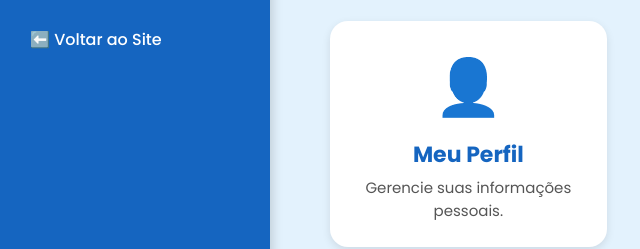
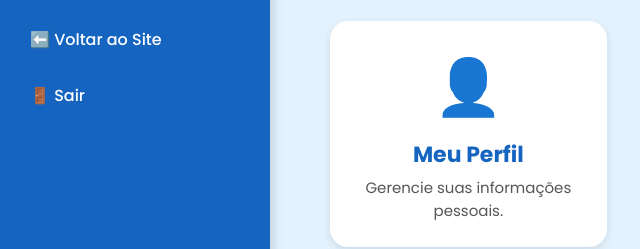
Before and after one commit to varaldossonhossp/varaldossonnhos2.0, a website: page pages/painel-doador.html in a window 1280 px wide. Shown: the part 394-643 px from the top of the page, 0-640 px from the left. Drawn offline with nearby package versions, Linux system fonts and the light colour scheme.

Commit message:
Revert "."
This reverts commit 5140ca60ec1b00fd498bb9fbb6ff67e8143bc37b.

```diff
--- a/pages/painel-doador.html
+++ b/pages/painel-doador.html
@@ -109,7 +109,7 @@
   <hr class="my-6 border-white/40">
 
   <a href="../index.html">⬅️ Voltar ao Site</a>
-
+  <a href="../logout.html">🚪 Sair</a>
 </aside>
 
 
```
